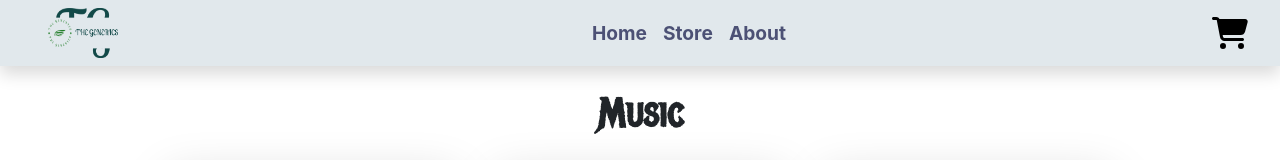
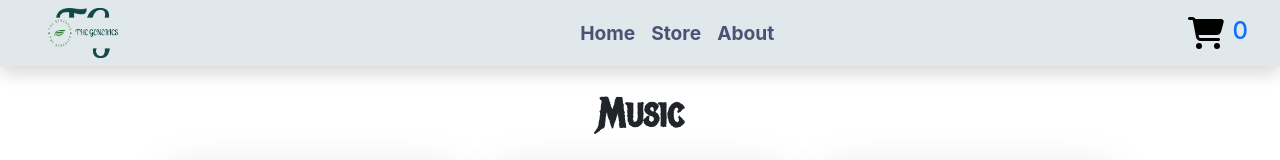
Before and after one commit to Hyper-terminal/eCommerce, a React (Create React App) app: page / in a window 1280 px wide. Shown: the top 160 px of the page. Built offline with nearby package versions, Linux system fonts and the light colour scheme.

Commit message:
Minor changes

```diff
--- a/src/components/Layout/Header/Header.js
+++ b/src/components/Layout/Header/Header.js
@@ -1,10 +1,15 @@
-import React from "react";
+import React, { useContext } from "react";
 import { Nav, Navbar } from "react-bootstrap";
 import classes from "./Header.module.css";
 import cartIcon from "../../../assets/icons/cart.svg";
 import logo from "../../../assets/logo/png/logo-no-background.png";
+import CartContext from "../../../store/cart-context";
 
 const Header = (props) => {
+    const cartCtx = useContext(CartContext);
+
+    let totalCartItem = 0;
+    cartCtx.items.forEach((item) => (totalCartItem += item.quantity));
 
     const cartHandler = () => {
         props.onCartToggle();
@@ -16,8 +21,14 @@ const Header = (props) => {
                 expand="sm"
                 className={`${classes.header} h-100 shadow justify-content-between`}
             >
-        <div >
-          <img className="ms-5" height="50" width="70" src={logo} alt="brand name the generics" />
+                <div>
+                    <img
+                        className="ms-5"
+                        height="50"
+                        width="70"
+                        src={logo}
+                        alt="brand name the generics"
+                    />
                 </div>
                 <Nav className="ms-5">
                     <Nav.Link className={classes.header__link}>Home</Nav.Link>
@@ -27,9 +38,14 @@ const Header = (props) => {
                 <div
                     style={{ height: "2rem" }}
                     onClick={cartHandler}
-          className={classes.cartIcon}
+                    className={`d-flex ${classes.cartIcon}`}
                 >
-          <img className="h-100 w-100" src={cartIcon} alt="shopping cart" />
+                    <img
+                        className="h-100 w-100"
+                        src={cartIcon}
+                        alt="shopping cart"
+                    />
+                    <h4 className="ms-2 text-primary">{totalCartItem}</h4>
                 </div>
             </Navbar>
         </header>
--- a/src/store/CartProvider.js
+++ b/src/store/CartProvider.js
@@ -3,8 +3,6 @@ import CartContext from "./cart-context";
 import CartReducer from "./CartReducer";
 
 const CartProvider = (props) => {
-    console.log("Provider");
-
     const [cart, dispatchCart] = useReducer(CartReducer, {
         items: [],
         cartTotalAmount: 0,
```
Also changed, not shown: src/store/cart-context.js (+4 -4 lines). Lines whose indentation alone changed are shown as unchanged.
